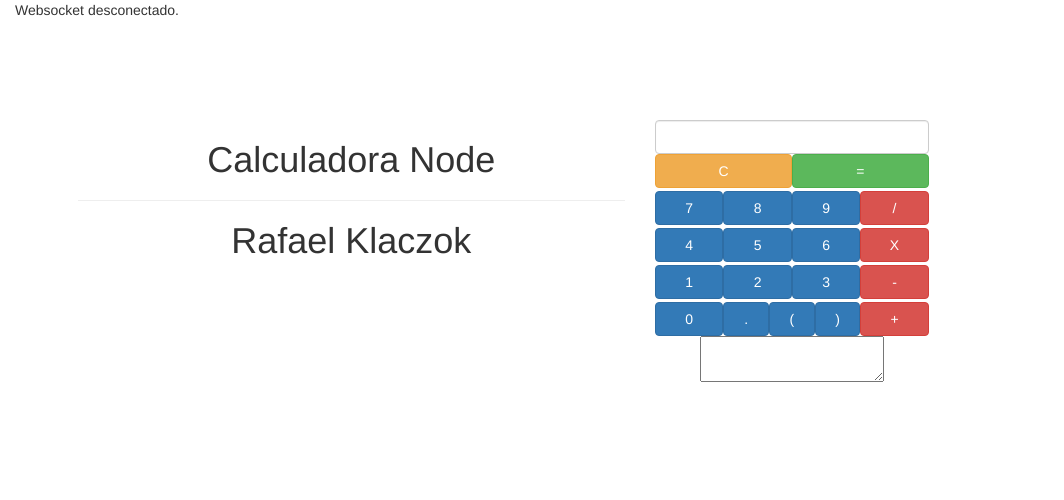
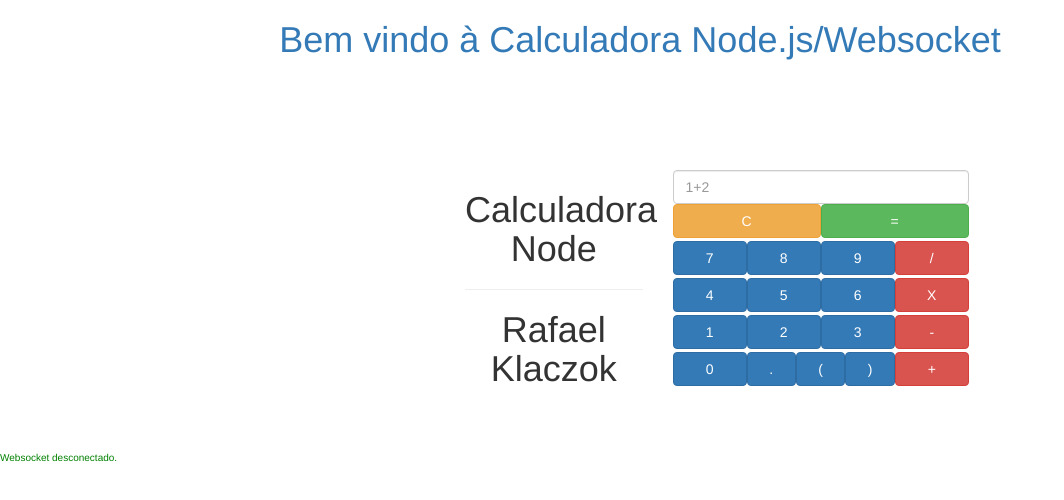
Before and after one commit to klaczok/ArquiteturaNode, a website: page projeto_04/client-websocket/index.html in a window 1280 px wide. Shown: the whole page, without its empty margins (0-1064 px from the left). Drawn offline with nearby package versions, Linux system fonts and the light colour scheme.

Commit message:
ajsuste de css

```diff
--- a/projeto_04/client-websocket/app.js
+++ b/projeto_04/client-websocket/app.js
@@ -28,7 +28,7 @@ window.onload = function () {
 
   // Função para tratar mensagens enviadas pelo servidor.
   socket.onmessage = function (event) {
-    document.form.message.value = event.data;
+    document.form.expressao.value = event.data;
 
   };
 
--- a/projeto_04/client-websocket/index.html
+++ b/projeto_04/client-websocket/index.html
@@ -9,14 +9,17 @@
 </head>
 <body>
     <div class="container-fluid">
-        <div id="status">Conectando...</div>
+        <header>
+            <h1 class="bem-vindo text-primary">Bem vindo à Calculadora Node.js/Websocket</h1>
+        </header>
+
         <main class="row">
-                <div class="col-xs-12 col-md-6"> <h1 class="text-center">Calculadora Node<br><hr>Rafael Klaczok</h1> </div>
-                <div class="col-xs-12 col-md-6">
+                <div class="col-xs-12 col-md-3"> <h1 class="text-center">Calculadora Node<br><hr>Rafael Klaczok</h1> </div>
+                <div class="col-xs-12 col-md-9">
                     <div class="col-xs-12 col-md-6 text-center">
                         <form action="#" class="form-group" name="form" id="message-form" method="post">
                             <div class="row">
-                                <input type="text" class="form-control col-md-6 col-xs-6" id="expressao" name="expressao">
+                                <input type="text" class="form-control col-md-6 col-xs-6" id="expressao" name="expressao" placeholder="1+2">
                                 <button type="button" onclick="limpar()" class="btn btn-warning col-md-6 col-xs-6">C</button>
                                 <button type="submit" class="btn btn-success col-md-6 col-xs-6">=</button>
                             </div>
@@ -46,9 +49,6 @@
                                 <button type="button" value=")" onclick="insert(this)" class="btn btn-primary col-md-2 col-xs-2 btn-calc" >)</button>
                                 <button type="button" value="+" onclick="insert(this)" class="btn btn-danger col-md-3 col-xs-3 btn-calc ">+</button>
                             </div>
-                            <textarea
-                            id="message" readonly
-                          ></textarea>
                         </form>
 
                     </div>
@@ -57,6 +57,9 @@
 
 
         </main>
+        <footer class="row">
+            <p id="status" class="col-xs-12 col-md-12">Conectando...</p>
+        </footer>
     </div>
     <script src="https://ajax.googleapis.com/ajax/libs/jquery/3.5.1/jquery.min.js"></script>
     <script src="https://maxcdn.bootstrapcdn.com/bootstrap/3.4.1/js/bootstrap.min.js"></script>
--- a/projeto_04/client-websocket/style.css
+++ b/projeto_04/client-websocket/style.css
@@ -6,8 +6,33 @@
 .btn-igual{
     height: 100px;
 }
-main {
-    padding-top: 100px;
-    padding-left: 5%;
-    padding-right: 5%;
+.bem-vindo{
+    display: flex;
+    justify-content: center;
+    align-items: center;
 }
+#status{
+    font-size: x-small;
+    bottom: 0;
+    color: green;
+}
+hr{
+    font-size: large;
+    color: black;
+}
+
+@media only screen and (min-width: 1030px) {
+    main {
+        padding-top: 100px;
+        margin-bottom: 50px;
+        padding-left: 450px;
+    }
+  }
+
+  @media only screen and (max-width: 1024px) {
+    main {
+        padding-top: 100px;
+        margin-bottom: 50px;
+        padding-left: 200px;
+    }
+  }
```
